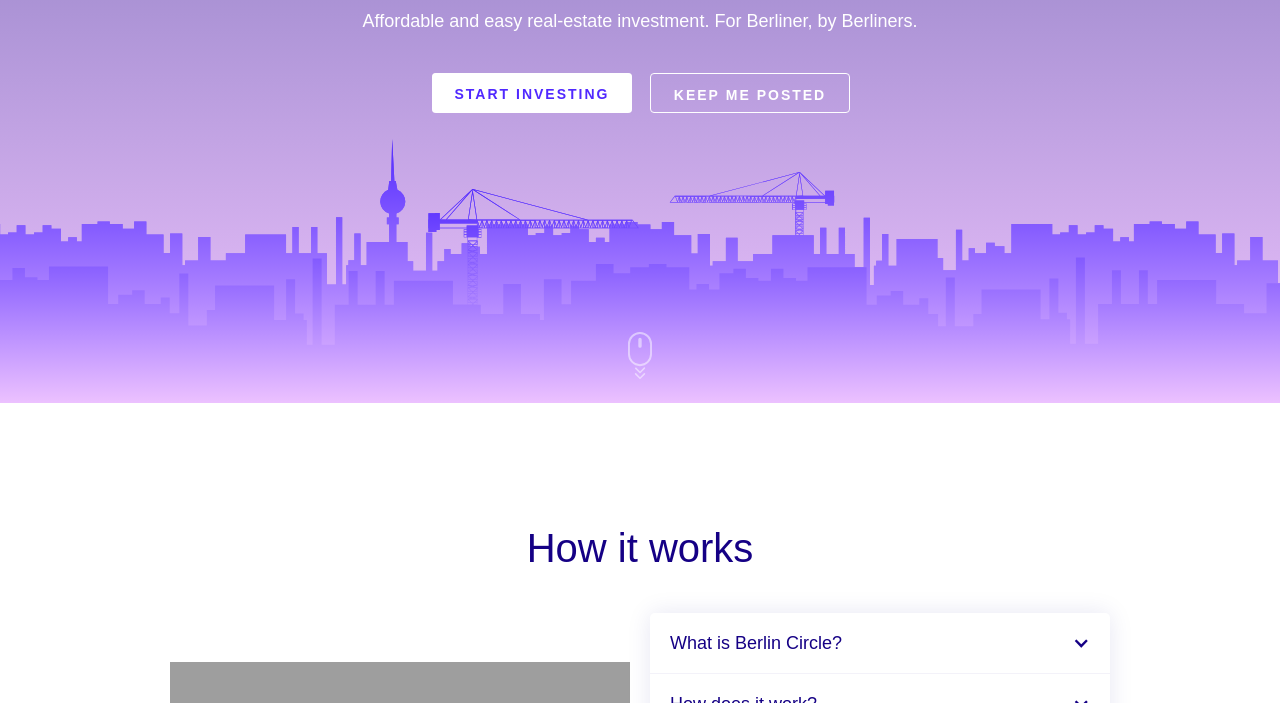
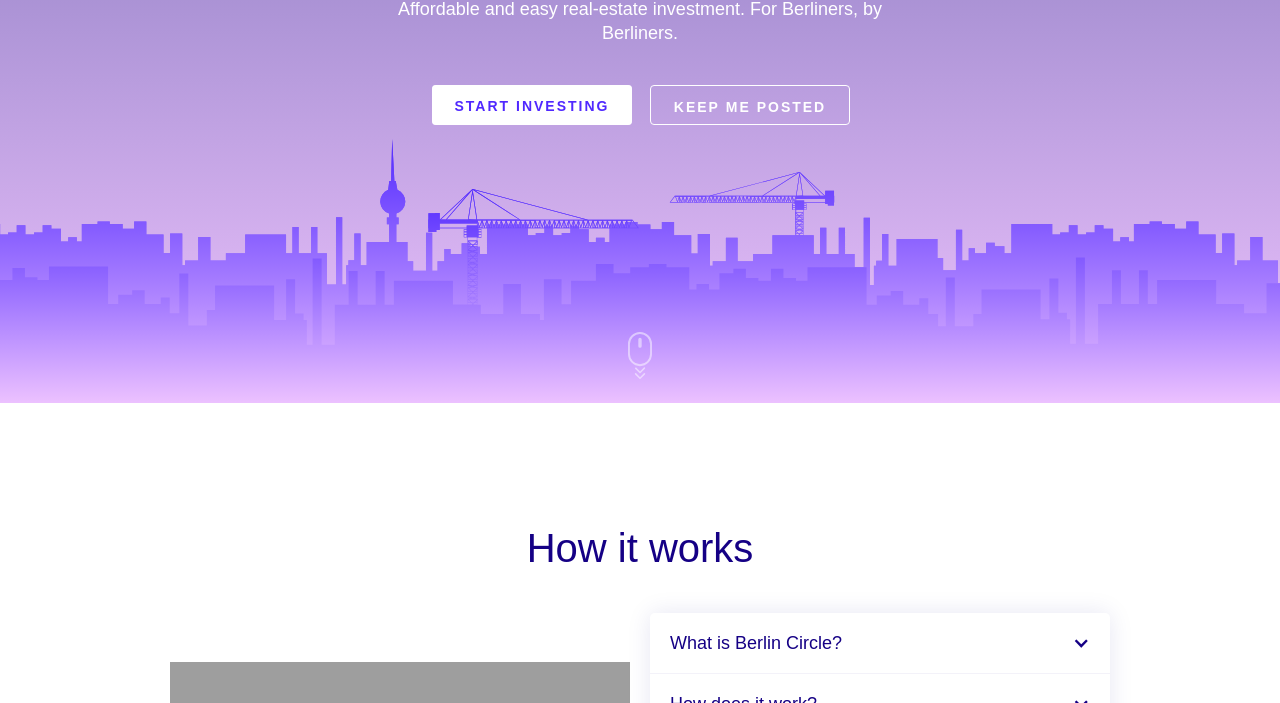
Before and after one commit to cele-stin/berlin-circle, a plain HTML site: page index.html in a window 1280 px wide. Shown: the part 397-1100 px from the top of the page. Drawn offline with nearby package versions, Linux system fonts and the light colour scheme; grey boxes are pictures that could not be loaded.

Commit message:
Typo fix

```diff
--- a/index.html
+++ b/index.html
@@ -1,6 +1,5 @@
 <!DOCTYPE html>
-<!--  This site was created in Webflow. http://www.webflow.com  -->
-<!--  Last Published: Mon Jul 16 2018 19:40:42 GMT+0000 (UTC)  -->
+
 <html data-wf-page="5b1423ef541a8415f81445a4" data-wf-site="5b1423ef541a84a9401445a3">
 <head>
   <meta charset="utf-8">
@@ -32,7 +31,7 @@
     <div class="hero-container w-container">
       <div class="hero-content">
         <h1 class="heading">Invest in Berlin before it&#x27;s too late.</h1>
-        <p class="paragraph subheader">Affordable and easy real-estate investment. For Berliner, by Berliners.</p>
+        <p class="paragraph subheader">Affordable and easy real-estate investment. For Berliners, by Berliners.</p>
         <div class="buttons-block">
           <div class="main-cta-div">
             <div class="button-label"></div><a href="#" class="button comingsoon w-button">Start Investing</a><a href="#" class="button-under w-button">COMING SOON</a></div><a href="#CTA" class="button secondary w-button">KEEP ME POSTED</a></div>
```
